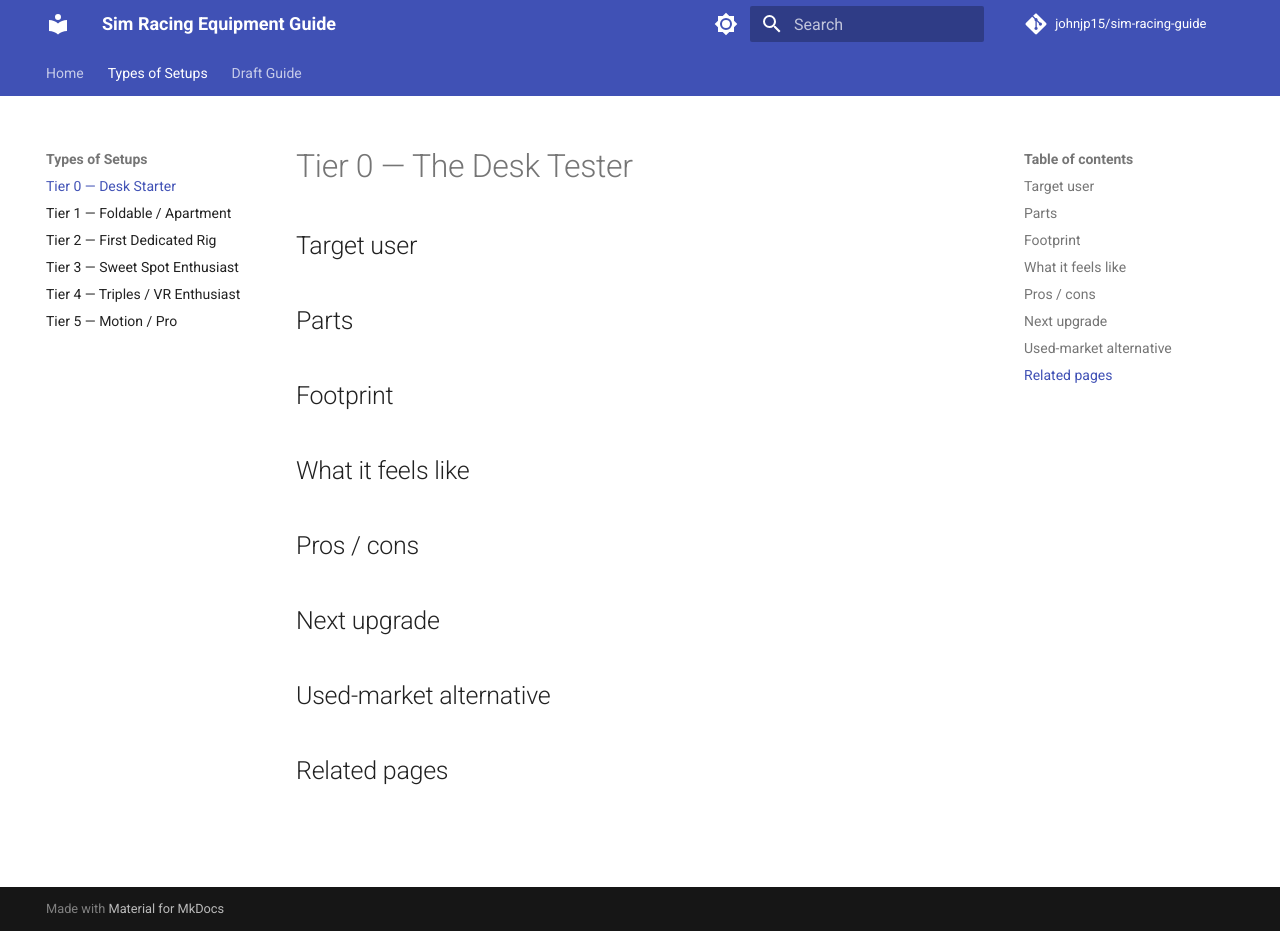
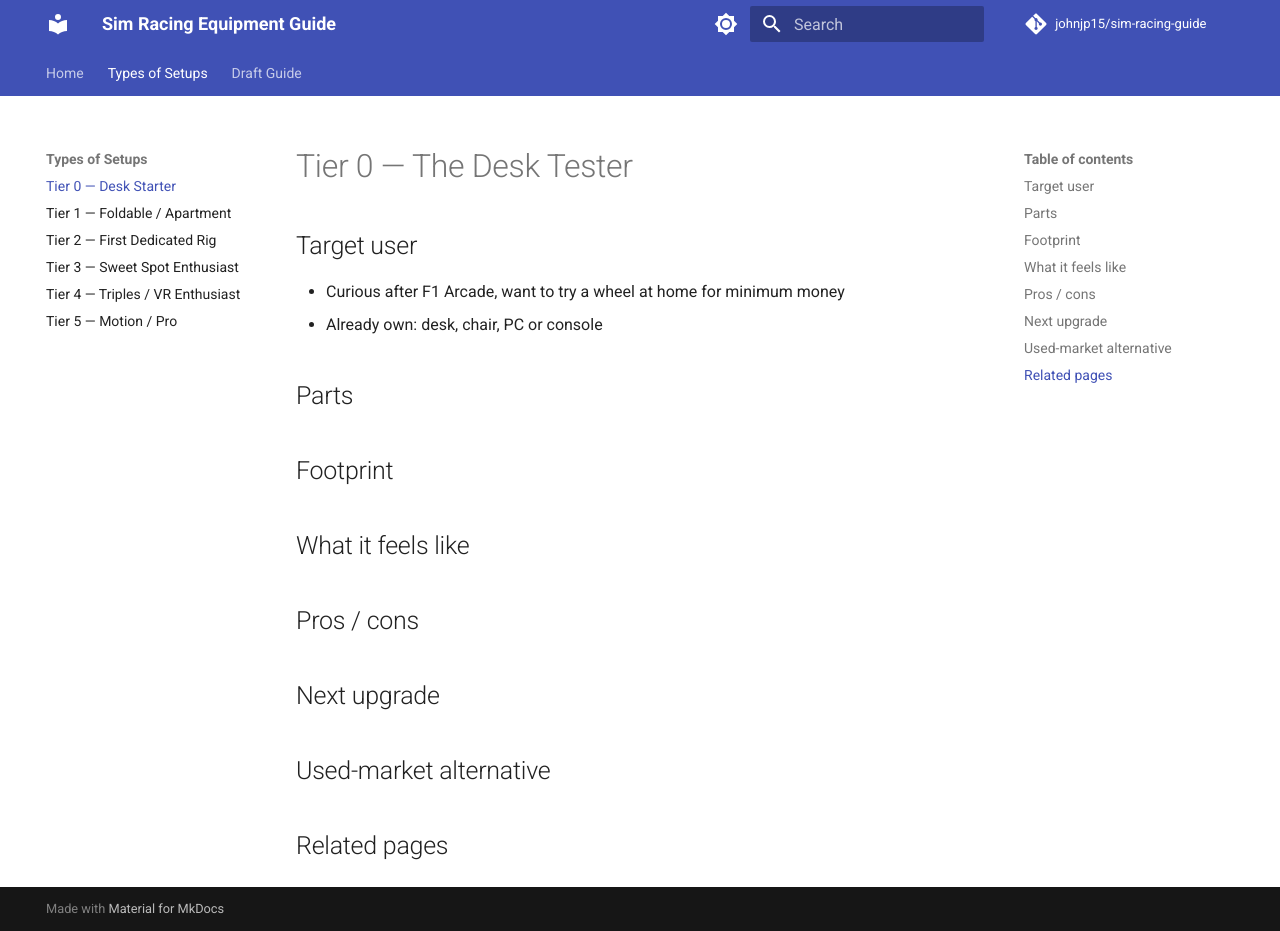
Before and after one commit to johnjp15/sim-racing-guide, an MkDocs documentation site: the page built from docs/builds/tier-0-desk-starter.md, in a window 1280 px wide and 931 px high. Built offline with MkDocs 1.6.1 and Material for MkDocs 9.7.7, drawn with Linux system fonts in a browser that asks for light colours; comment, search, counter and statistics services are not loaded.

Commit message:
Tier 0: write Target user section

```diff
--- a/docs/builds/tier-0-desk-starter.md
+++ b/docs/builds/tier-0-desk-starter.md
@@ -4,7 +4,8 @@
 
 ## Target user
 
-<!-- TODO -->
+- Curious after F1 Arcade, want to try a wheel at home for minimum money
+- Already own: desk, chair, PC or console
 
 ## Parts
 
```
